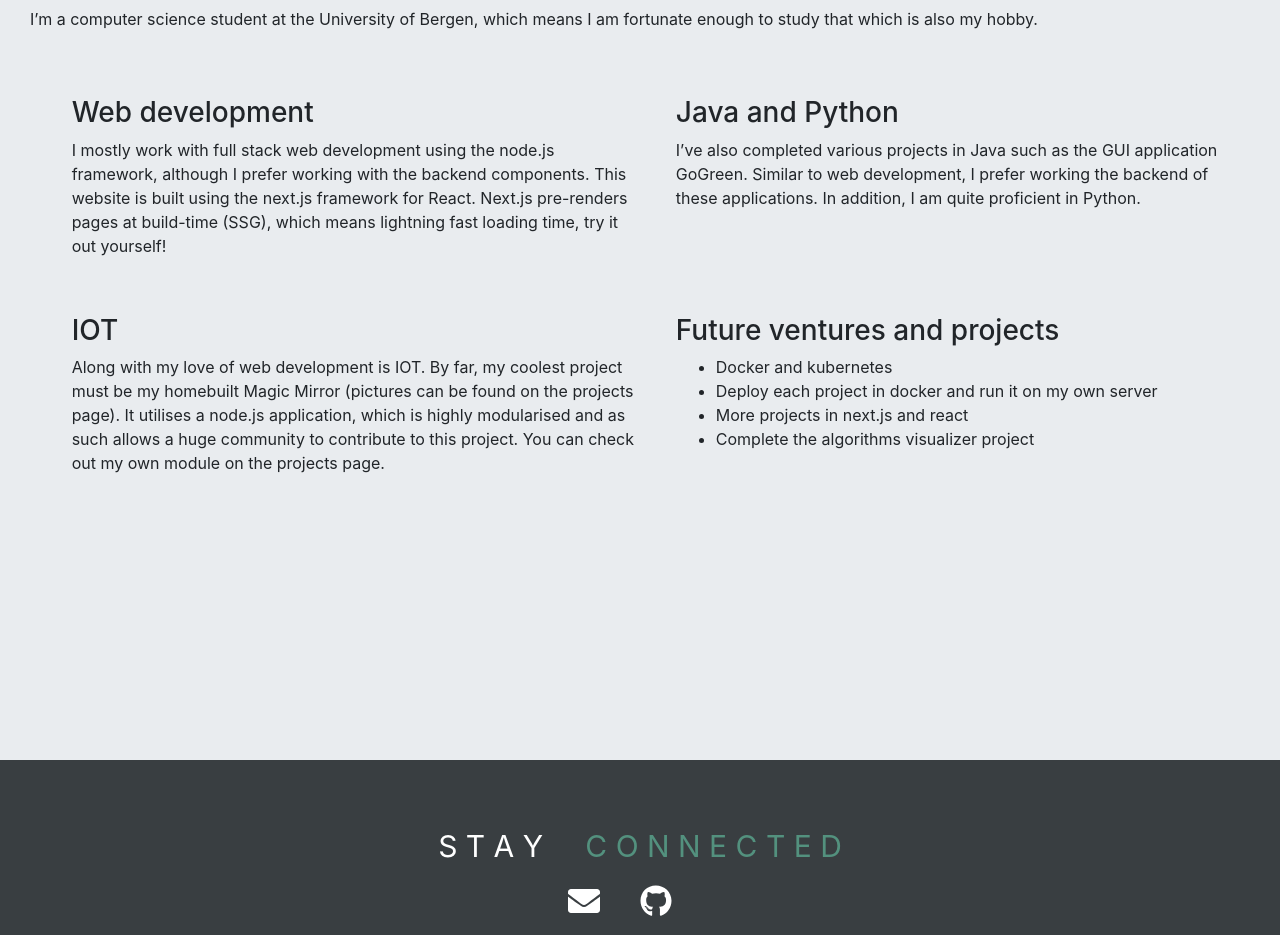
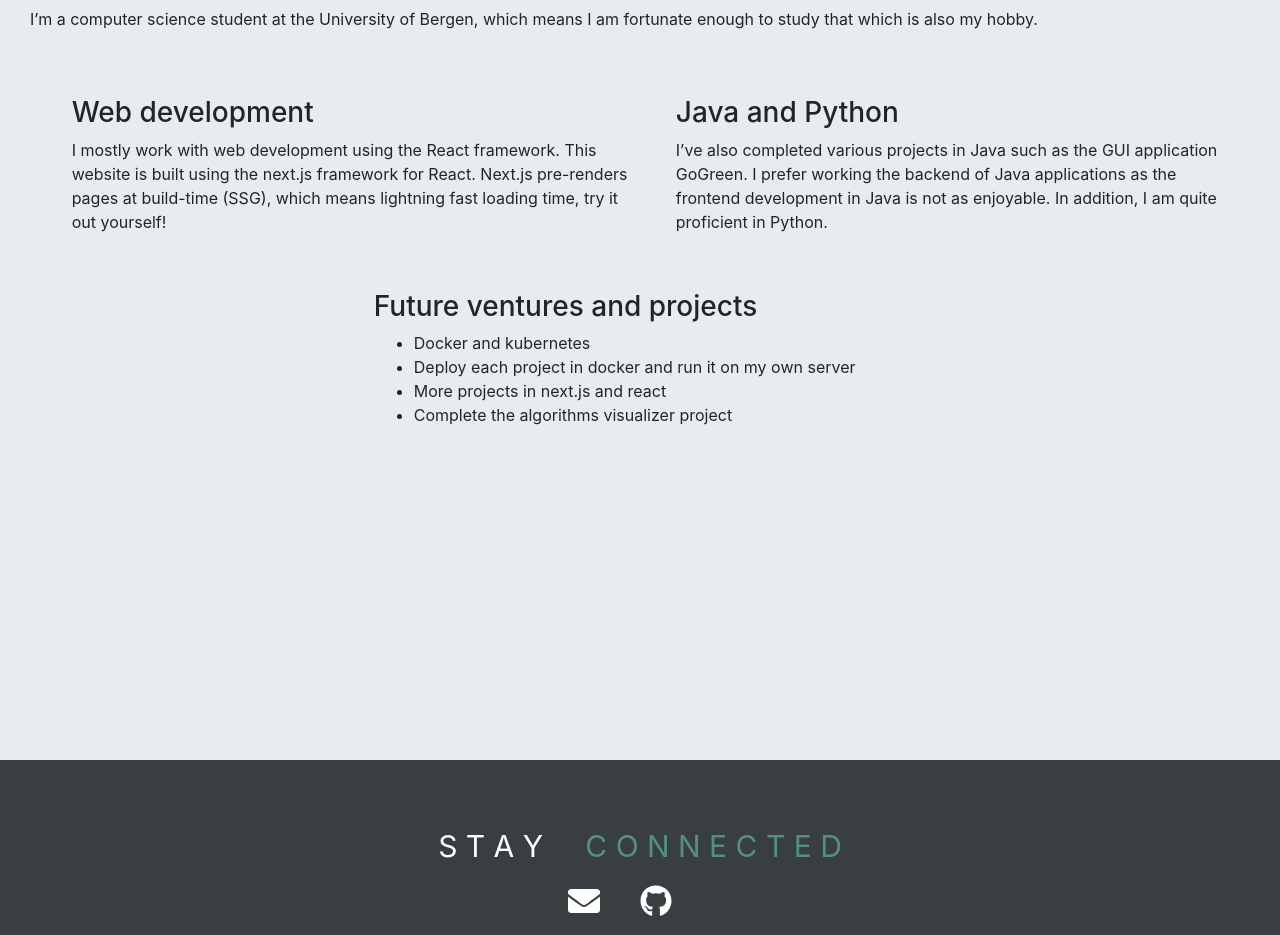
Before and after one commit to vehjelmtvedt/vetle.hjelmtvedt.com, a Next.js app: page / in a window 1280 px wide. Shown: the part 920-1855 px from the top of the page. Built offline with nearby package versions, Linux system fonts and the light colour scheme.

Commit message:
Update Aboutme.js

```diff
--- a/components/index/Aboutme.js
+++ b/components/index/Aboutme.js
@@ -12,21 +12,17 @@ export default function Aboutme() {
 
                     <div className={styles.text}>
                         <h3>Web development</h3>
-                        <p>I mostly work with full stack web development using the node.js framework, although I prefer working with the backend components. This website is built using the next.js framework for React. Next.js pre-renders pages at build-time (SSG), which means lightning fast loading time, try it out yourself!
+                        <p>I mostly work with web development using the React framework. This website is built using the next.js framework for React. Next.js pre-renders pages at build-time (SSG), which means lightning fast loading time, try it out yourself!
                         </p>
                     </div>
                     <div className={styles.text}>
                         <h3>Java and Python</h3>
-                        <p>I’ve also completed various projects in Java such as the GUI application GoGreen. Similar to web development, I prefer working the backend of these applications. In addition, I am quite proficient in Python.
+                        <p>I’ve also completed various projects in Java such as the GUI application GoGreen. I prefer working the backend of Java applications as the frontend development in Java is not as enjoyable. In addition, I am quite proficient in Python.
                         </p>
                     </div>
                 </div>
                 <div className={styles.textcontainer2}>
-                    <div className={styles.text}>
-                        <h3>IOT</h3>
-                        <p>Along with my love of web development is IOT. By far, my coolest project must be my homebuilt Magic Mirror (pictures can be found on the projects page). It utilises a node.js application, which is highly modularised and as such allows a huge community to contribute to this project. You can check out my own module on the projects page.
-                        </p>
-                    </div>
+
                     <div className={styles.text}>
                         <h3>Future ventures and projects</h3>
                         <ul>
```
